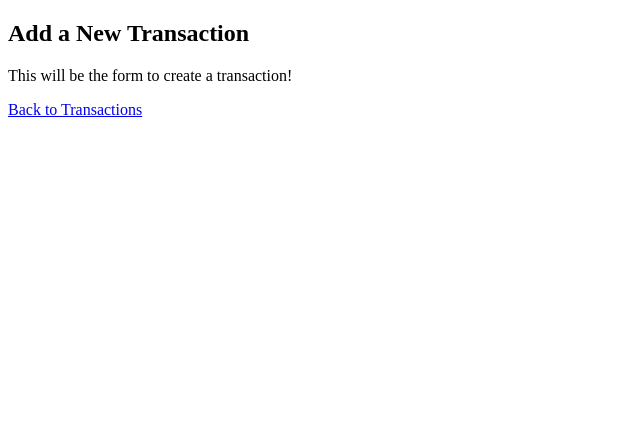
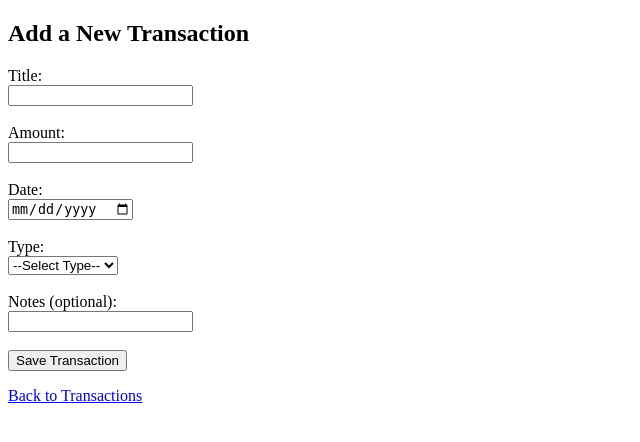
Before and after one commit to bacarralevi/pocket, a Django app: page /accounts/transactions/create/ in a window 1280 px wide. Shown: the top 442 px of the page, without its empty margins (0-640 px from the left). Run offline with Django 5.2, Linux system fonts and the light colour scheme; a user stored in the database is signed in.

Commit message:
Added input fields for a transaction

```diff
--- a/budgettracker/accounts/templates/accounts/create_transaction.html
+++ b/budgettracker/accounts/templates/accounts/create_transaction.html
@@ -9,7 +9,37 @@
 </head>
 <body>
     <h2>Add a New Transaction</h2>
-    <p>This will be the form to create a transaction!</p>
+
+    <form method="POST">
+        {% csrf_token %}
+
+        <!-- Title -->
+        <label for="title">Title:</label><br>
+        <input type="text" id="title" name="title" required><br><br>
+
+        <!-- Amount -->
+        <label for="amount">Amount:</label><br>
+        <input type="number" id="amount" name="amount" step="0.01" required><br><br>
+
+        <!-- Date -->
+        <label for="date">Date:</label><br>
+        <input type="date" id="date" name="date" required><br><br>
+
+        <!-- Type (Income or Expense) -->
+        <label for="type">Type:</label><br>
+        <select id="type" name="type" required>
+            <option value="">--Select Type--</option>
+            <option value="Income">Income</option>
+            <option value="Expense">Expense</option>
+        </select><br><br>
+
+        <!-- Notes -->
+        <label for="notes">Notes (optional):</label><br>
+        <input type="text" id="notes" name="notes"><br><br>
+
+        <!-- Submit -->
+        <button type="submit">Save Transaction</button>
+    </form>
 
     <p><a href="{% url 'transactions' %}">Back to Transactions</a></p>
 </body>
```
Also changed, not shown: budgettracker/db.sqlite3.
